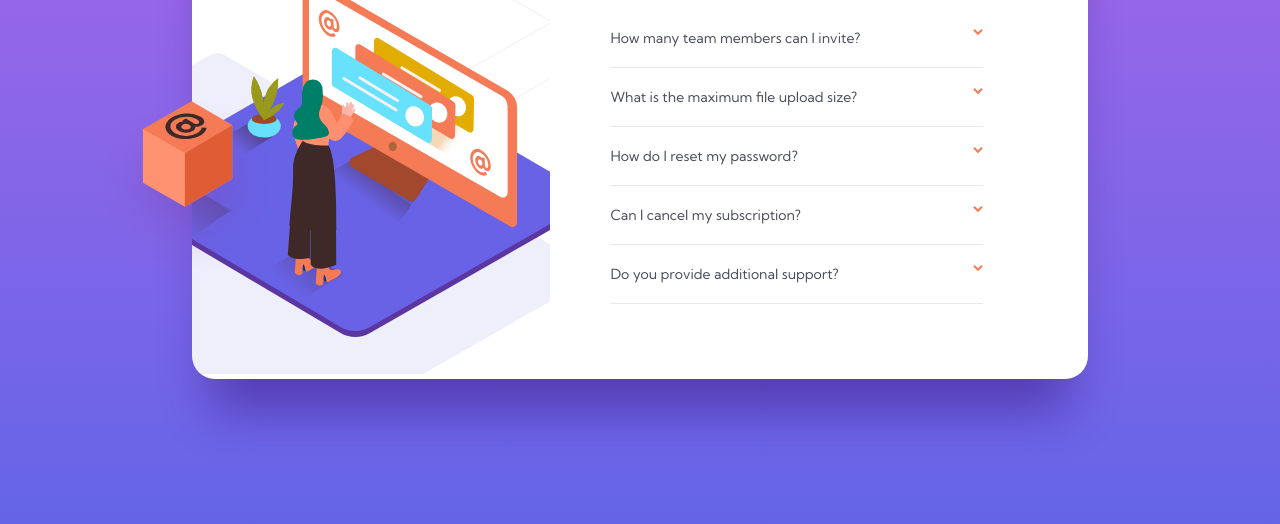
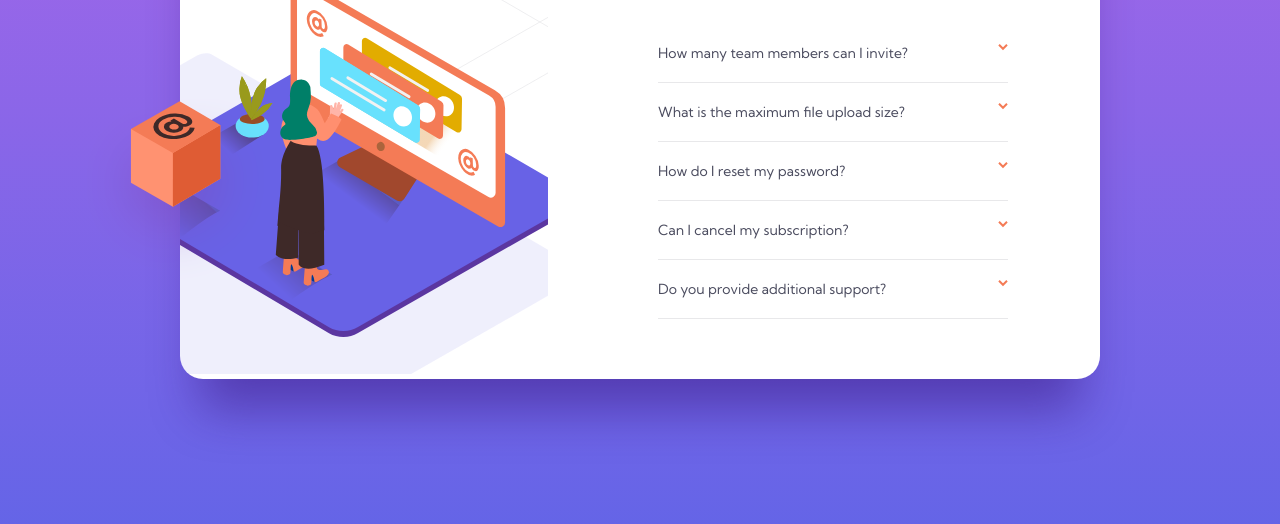
Before and after one commit to taariqamozilla/FEM-Accordion-Card, a plain HTML site: page index.html in a window 1280 px wide. Shown: the part 276-800 px from the top of the page. Drawn offline with Linux system fonts and the light colour scheme.

Commit message:
padding and sizing changes

```diff
--- a/style.css
+++ b/style.css
@@ -25,7 +25,7 @@ body{
 .card{
     background-color: #FFFFFF;
     min-height: 510px;
-    width: 70%;
+    max-width: 920px;
     border-radius: 23px;
     box-shadow: 0px 50px 50px -20px rgba(53, 18, 122, 0.497159);
     display: flex;
@@ -63,9 +63,11 @@ body{
     top: 230px;
 }
 .card-accordion{
-    width: 55%;
-    float: right;
+    width: 50%;
+    align-content: flex-end;
     padding: 60px;
+    padding-left: 110px;
+    padding-right: 0px;
 }
 .card-accordion li{
     border-bottom: solid #E8E8EA 1px ;
@@ -106,14 +108,16 @@ li{
     list-style: none;
 }
 
-@media screen and (max-width: 1050px) {
+@media screen and (max-width: 1094px) {
     .card{
         flex-direction: column;
         position: relative;
+        width: 70%;
     }
     .card-accordion{
         margin-top: 60px;
         width: 100%;
+        padding: 60px;
     }
     .card-accordion h1{
         text-align: center;
```
